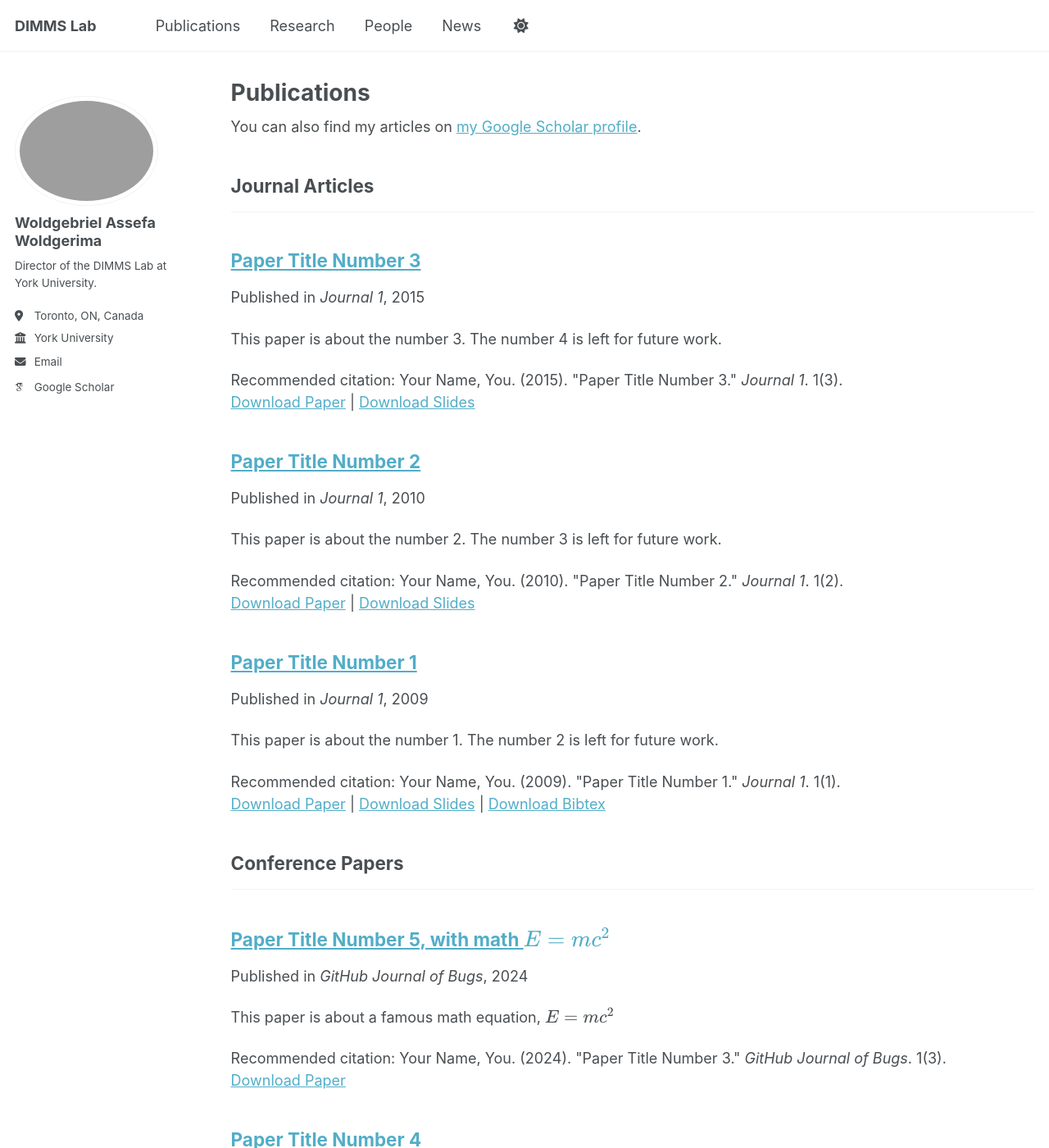
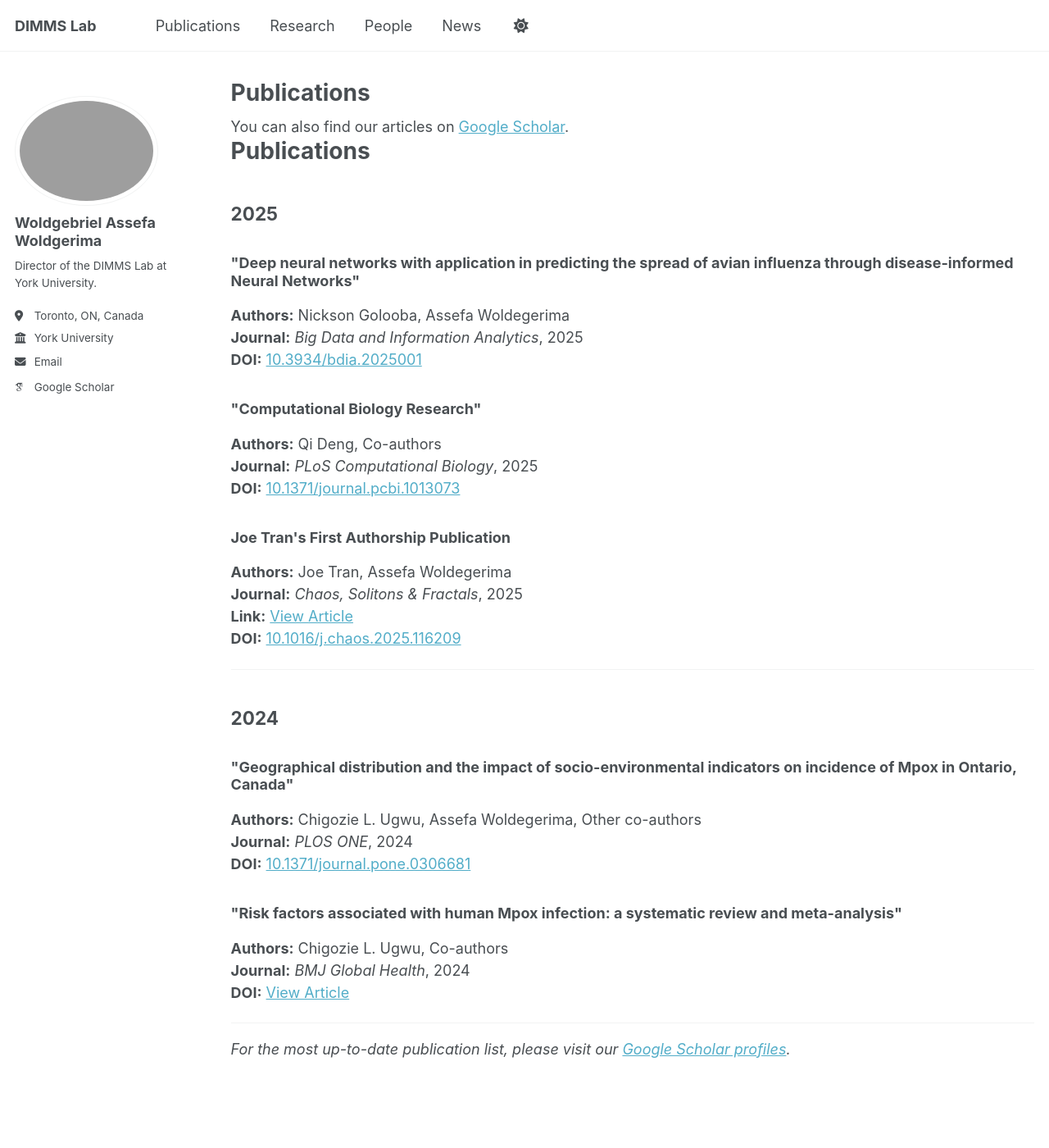
Before and after one commit to dimms-lab/dimms-lab.github.io, a Jekyll site: the page built from _pages/publications.html, in a window 1280 px wide and 1400 px high. Shown: the whole window at 82% size. Built offline with Jekyll 4.4.1, drawn with Linux system fonts in a browser that asks for light colours; some web fonts are replaced; a script that is not in the unit is left out; some of the changed text lies outside the part shown.

Commit message:
Update publications.html

```diff
--- a/_pages/publications.html
+++ b/_pages/publications.html
@@ -5,29 +5,42 @@ permalink: /publications/
 author_profile: true
 ---
 
-{% if site.author.googlescholar %}
-  <div class="wordwrap">You can also find my articles on <a href="{{site.author.googlescholar}}">my Google Scholar profile</a>.</div>
-{% endif %}
+<div class="wordwrap">You can also find our articles on <a href="https://scholar.google.ca/citations?user=QjS_7EgAAAAJ&hl=en&oi=sra">Google Scholar</a>.</div>
 
-{% include base_path %}
+<h1>Publications</h1>
 
-<!-- New style rendering if publication categories are defined -->
-{% if site.publication_category %}
-  {% for category in site.publication_category  %}
-    {% assign title_shown = false %}
-    {% for post in site.publications reversed %}
-      {% if post.category != category[0] %}
-        {% continue %}
-      {% endif %}
-      {% unless title_shown %}
-        <h2>{{ category[1].title }}</h2><hr />
-        {% assign title_shown = true %}
-      {% endunless %}
-      {% include archive-single.html %}
-    {% endfor %}
-  {% endfor %}
-{% else %}
-  {% for post in site.publications reversed %}
-    {% include archive-single.html %}
-  {% endfor %}
-{% endif %}
+<h2>2025</h2>
+
+<h3>"Deep neural networks with application in predicting the spread of avian influenza through disease-informed Neural Networks"</h3>
+<p><strong>Authors:</strong> Nickson Golooba, Assefa Woldegerima<br>
+<strong>Journal:</strong> <em>Big Data and Information Analytics</em>, 2025<br>
+<strong>DOI:</strong> <a href="https://doi.org/10.3934/bdia.2025001" target="_blank">10.3934/bdia.2025001</a></p>
+
+<h3>"Computational Biology Research"</h3>
+<p><strong>Authors:</strong> Qi Deng, Co-authors<br>
+<strong>Journal:</strong> <em>PLoS Computational Biology</em>, 2025<br>
+<strong>DOI:</strong> <a href="https://journals.plos.org/ploscompbiol/article?id=10.1371/journal.pcbi.1013073" target="_blank">10.1371/journal.pcbi.1013073</a></p>
+
+<h3>Joe Tran's First Authorship Publication</h3>
+<p><strong>Authors:</strong> Joe Tran, Assefa Woldegerima<br>
+<strong>Journal:</strong> <em>Chaos, Solitons & Fractals</em>, 2025<br>
+<strong>Link:</strong> <a href="https://www.sciencedirect.com/science/article/pii/S096007792250022X" target="_blank">View Article</a><br>
+<strong>DOI:</strong> <a href="https://doi.org/10.1016/j.chaos.2025.116209" target="_blank">10.1016/j.chaos.2025.116209</a></p>
+
+<hr>
+
+<h2>2024</h2>
+
+<h3>"Geographical distribution and the impact of socio-environmental indicators on incidence of Mpox in Ontario, Canada"</h3>
+<p><strong>Authors:</strong> Chigozie L. Ugwu, Assefa Woldegerima, Other co-authors<br>
+<strong>Journal:</strong> <em>PLOS ONE</em>, 2024<br>
+<strong>DOI:</strong> <a href="https://doi.org/10.1371/journal.pone.0306681" target="_blank">10.1371/journal.pone.0306681</a></p>
+
+<h3>"Risk factors associated with human Mpox infection: a systematic review and meta-analysis"</h3>
+<p><strong>Authors:</strong> Chigozie L. Ugwu, Co-authors<br>
+<strong>Journal:</strong> <em>BMJ Global Health</em>, 2024<br>
+<strong>DOI:</strong> <a href="https://gh.bmj.com/content/10/2/e016937" target="_blank">View Article</a></p>
+
+<hr>
+
+<p><em>For the most up-to-date publication list, please visit our <a href="https://scholar.google.ca/citations?user=QjS_7EgAAAAJ&hl=en&oi=sra" target="_blank">Google Scholar profiles</a>.</em></p>
```
